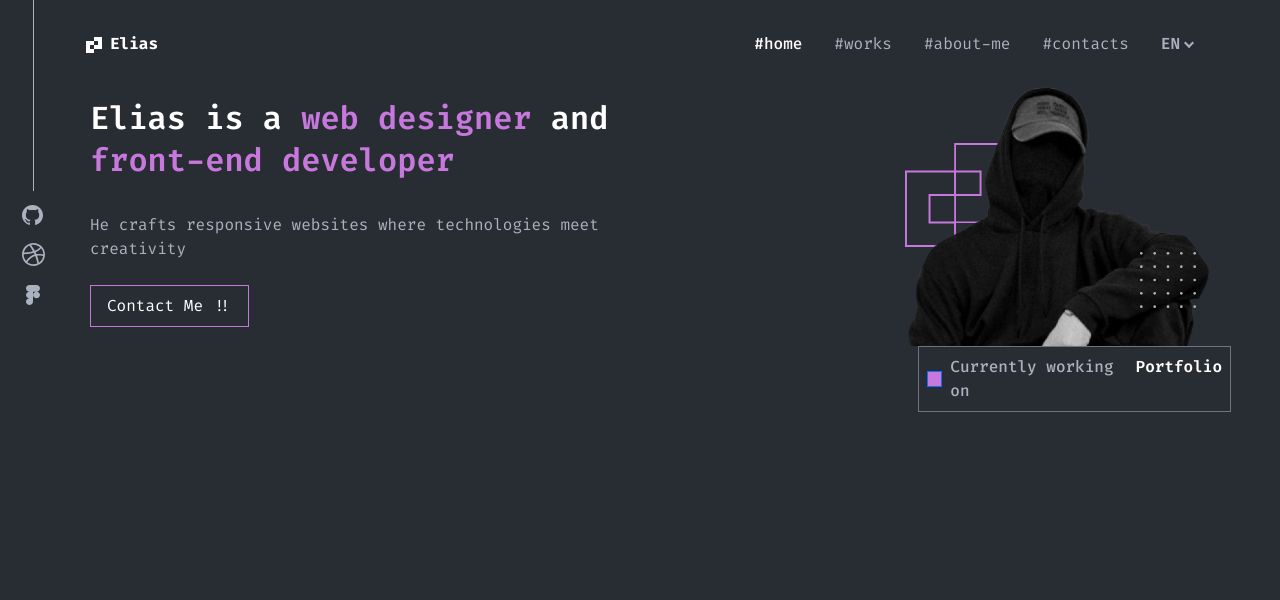
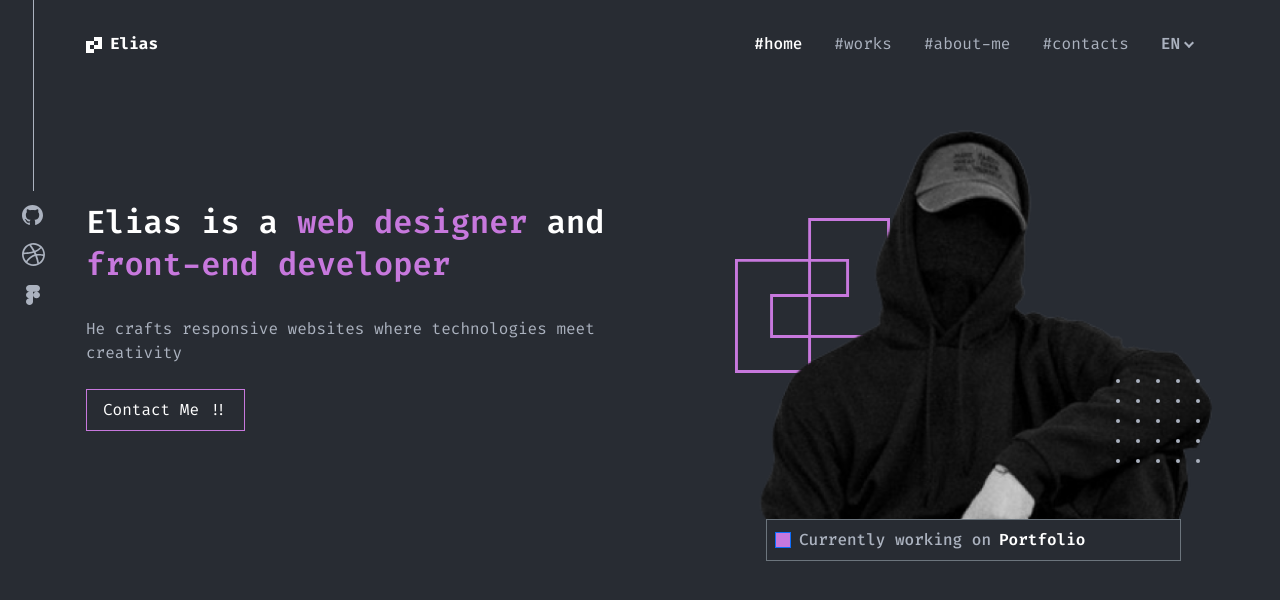
Before and after one commit to vcpc/Portfolio-Belal, an Angular app: page / in a window 1280 px wide. Shown: the top 600 px of the page. Built offline with nearby package versions, Linux system fonts and the light colour scheme.

Commit message:
handle small media with observer

```diff
--- a/src/app/core/components/home/home.component.html
+++ b/src/app/core/components/home/home.component.html
@@ -1,10 +1,4 @@
-<section
-  [ngStyle]="{
-    'padding-top': '82px',
-    mobileMedia
-  }"
-  class="home"
->
+<section [ngClass]="{ 'small-media': mobileMedia }" class="home">
   <div class="container px-3">
     <div
       class="row gx-2 align-items-center justify-content-between home__row-mb"
@@ -29,41 +23,28 @@
       </div>
 
       <div
-        [ngStyle]="{
-          'max-width': '313px',
-          height: '260px',
-          left: '12px',
-          mobileMedia
-        }"
+        [ngClass]="{ 'small-media': mobileMedia }"
         class="col-lg-6 home__images px-0"
       >
-        <div class="home__main mb-0 ms-lg-auto">
+        <div
+          [ngClass]="{ 'small-media': mobileMedia }"
+          class="home__main mb-0 ms-lg-auto"
+        >
           <figure class="mb-0 position-relative">
             <img class="w-100" src="./assets/Image-1.png" alt="logo" />
             <img
-              [ngStyle]="{
-                'max-width': '56px',
-                height: '56px',
-                bottom: '38px',
-                mobileMedia
-              }"
+              [ngClass]="{ 'small-media': mobileMedia }"
               class="home__dots position-absolute"
               src="./assets/Dots.svg"
             />
             <img
-              [ngStyle]="{
-                'max-width': '104px',
-                height: '104px',
-                bottom: '99px',
-                left: '6px',
-                mobileMedia
-              }"
+              [ngClass]="{ 'small-media': mobileMedia }"
               class="home__outline position-absolute"
               src="./assets/logo-outline.svg"
             />
           </figure>
           <div
-            [ngStyle]="{ width: '100%', mobileMedia }"
+            [ngClass]="{ 'small-media': mobileMedia }"
             class="home__frame p-2 d-flex align-items-center gap-2 color-main border-secondary"
           >
             <div class="home__box border-primary bg-main-primary"></div>
--- a/src/app/core/components/home/home.component.scss
+++ b/src/app/core/components/home/home.component.scss
@@ -1,5 +1,13 @@
 .home {
   $refer: &;
+
+  /*
+   * Helper to change the home in small screens
+ * 1. change box model
+  */
+  &.small-media {
+    padding-top: 82px; /* Box Model */ /* 2 */
+  }
 
   /* Box Model */
   padding-top: 123px;
@@ -7,13 +15,6 @@
 
   /* Color */
   background-color: #282c33;
-
-  &__row-mb {
-    /* Position*/
-    margin: auto {
-      bottom: 112px;
-    }
-  }
 
   &__heading {
     h1 {
@@ -37,6 +38,16 @@
   }
 
   &__images {
+    /*
+   * Helper to change the home in small screens
+ * 1. change box model
+  */
+    &.small-media {
+      /* Box Model */ /* 1 */
+      max-width: 313px;
+      height: 260px;
+    }
+
     #{$refer}__main {
       /* Positioning */
       position: relative;
@@ -47,17 +58,32 @@
       height: 386px;
       /* Other */
       z-index: 1;
-    }
-    /*
+
+      /*
  * Helper to change the home__images in small screens to be center
- * 1. change box model
+ * 1. change Positioning
 */
-    @media (max-width: 360px) {
-      /* Box Model */ /* 2 */
-      margin: auto;
+      &.small-media {
+        /* Positioning */ /* 1 */
+        left: 0;
+      }
     }
 
     #{$refer}__dots {
+      /*
+ * Helper to change the home__images in small screens to be center
+  * 1. change box model
+ * 2. change Positioning
+*/
+      &.small-media {
+        /* Box Model */ /* 1 */
+        max-width: 56px;
+        height: 56px;
+
+        /* Positioning */
+        bottom: 38px; /* 2 */
+      }
+
       /* Box Model */
       max-width: 84px;
       height: 84px;
@@ -71,6 +97,21 @@
     }
 
     #{$refer}__outline {
+      /*
+ * Helper to change the home__images in small screens to be center
+  * 1. change box model
+ * 2. change Positioning
+*/
+      &.small-media {
+        /* Box Model */ /* 1 */
+        max-width: 104px;
+        height: 104px;
+
+        /* Positioning */ /* 2 */
+        bottom: 99px;
+        left: 6px;
+      }
+
       /* Positioning */
       bottom: 146px;
       left: -12px;
@@ -85,6 +126,16 @@
   }
 
   &__frame {
+    /*
+ * Helper to change the home__images in small screens to be center
+  * 1. change box model
+
+*/
+    &.small-media {
+      /* Box Model */ /* 1 */
+      width: 100%;
+    }
+
     /* Box Model */
     width: 415px;
 
--- a/src/app/core/components/home/home.component.ts
+++ b/src/app/core/components/home/home.component.ts
@@ -12,13 +12,23 @@ import { Component } from '@angular/core';
 export class HomeComponent {
   mobileMedia: boolean = false;
 
-  constructor(private responsive: BreakpointObserver) {}
+  constructor(private _breakpointObserver: BreakpointObserver) {}
 
   ngOnInit() {
-    this.responsive.observe(Breakpoints.HandsetPortrait).subscribe((result) => {
-      if (result.matches) {
-        this.mobileMedia = true;
-      }
-    });
+    this.handleMobile();
+  }
+
+  handleMobile() {
+    this._breakpointObserver
+      .observe(Breakpoints.HandsetPortrait)
+      .subscribe((result) => {
+        if (result.matches) {
+          console.log('true');
+
+          this.mobileMedia = true;
+        } else {
+          this.mobileMedia = false;
+        }
+      });
   }
 }
```
